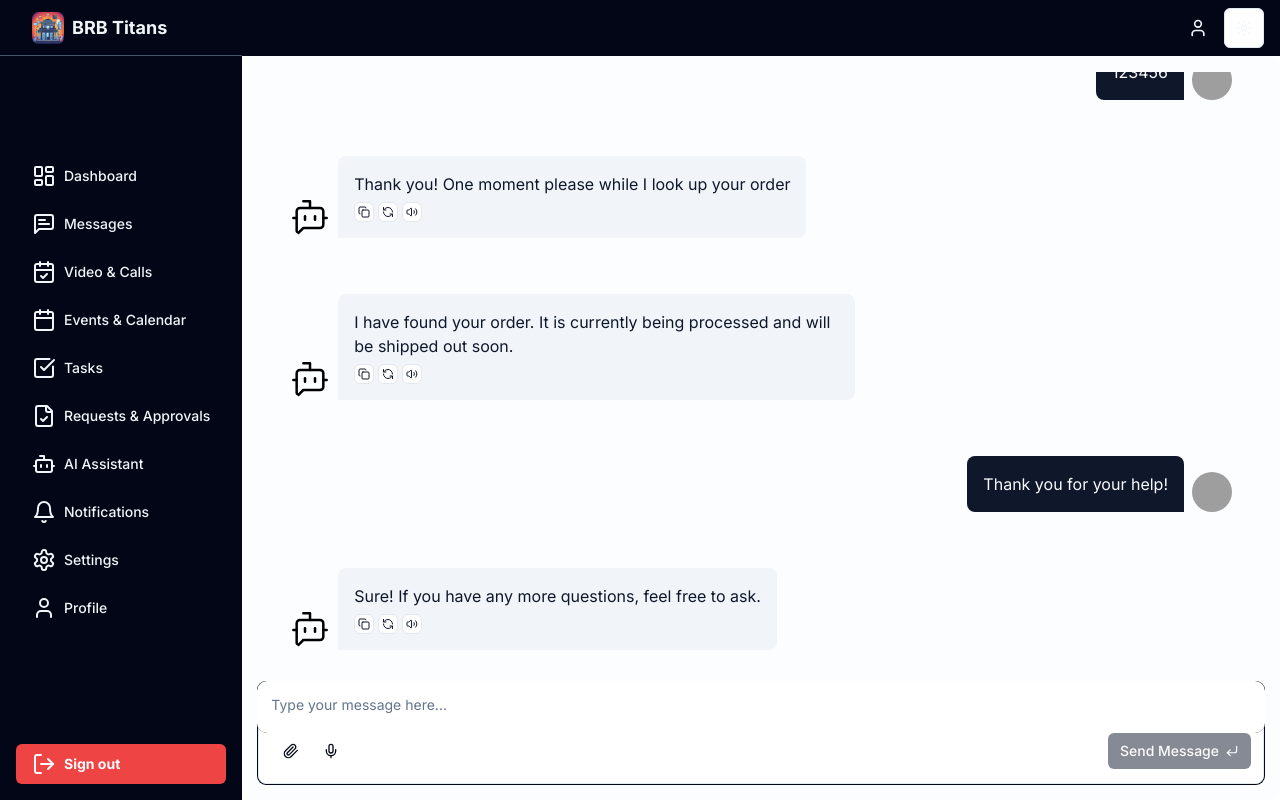
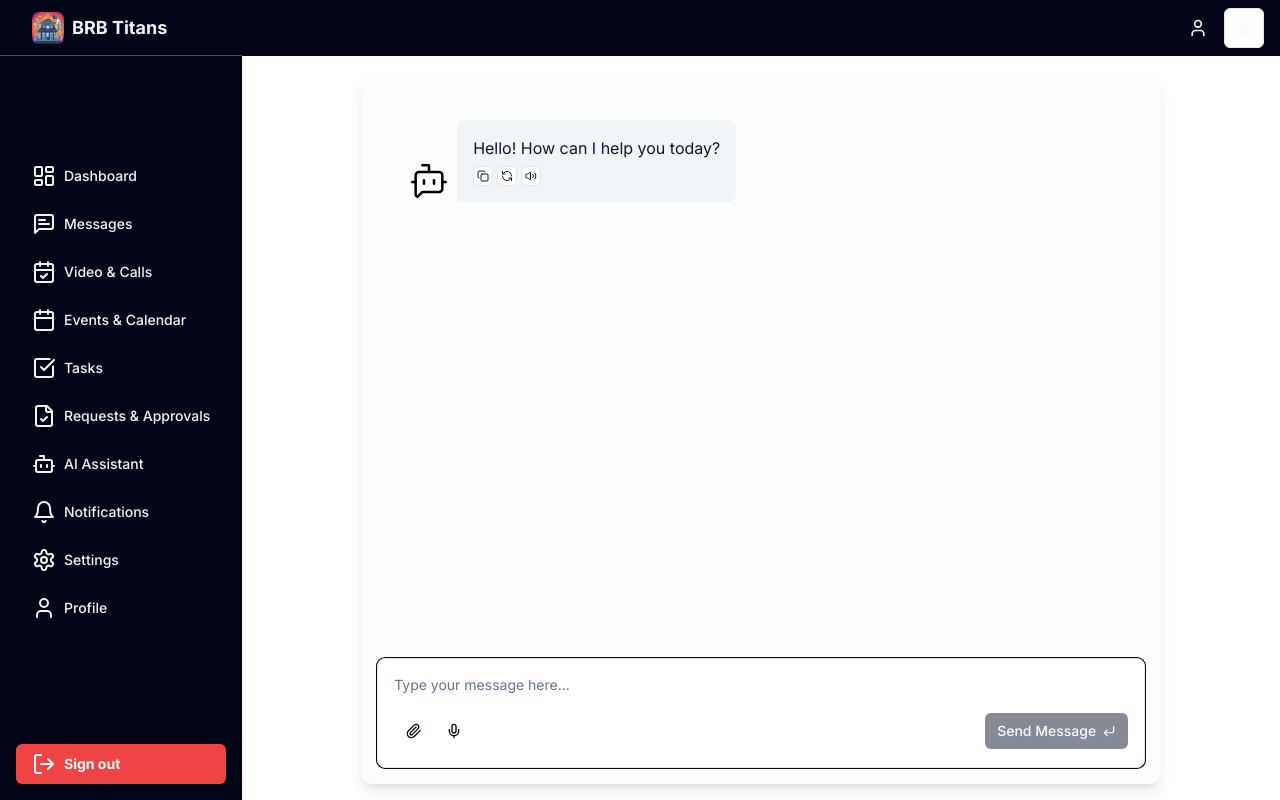
Before and after one commit to Shavkatjon-O/BRB_Hackcelerator_2024_Frontend, a Next.js app: page /dashboard/chatbot in a window 1280 px wide. Built offline with nearby package versions, Linux system fonts and the light colour scheme; grey boxes are pictures that could not be loaded.

Commit message:
feat: ai chatbot

```diff
--- a/src/app/dashboard/chatbot/page.tsx
+++ b/src/app/dashboard/chatbot/page.tsx
@@ -1,15 +1,24 @@
-'use client'
+'use client';
 
 import { Avatar, AvatarFallback, AvatarImage } from "@/components/ui/avatar";
 import { Button } from "@/components/ui/button";
-import { ChatBubble, ChatBubbleAvatar, ChatBubbleMessage } from "@/components/ui/chat/chat-bubble";
+import { ChatBubble, ChatBubbleMessage } from "@/components/ui/chat/chat-bubble";
 import { ChatInput } from "@/components/ui/chat/chat-input";
 import { ChatMessageList } from "@/components/ui/chat/chat-message-list";
 import useChatStore from "@/hooks/useChatStore";
 import { AnimatePresence, motion } from "framer-motion";
 import { CopyIcon, CornerDownLeft, Mic, Paperclip, RefreshCcw, Volume2 } from "lucide-react";
 import { useEffect, useRef, useState } from "react";
+import CoreAPI from "@/lib/coreApi";
 
+interface Message {
+  id: number;
+  avatar: string;
+  name: string;
+  role: "user" | "ai";
+  message: string;
+  isLoading?: boolean;
+}
 
 const ChatAiIcons = [
   {
@@ -35,14 +44,14 @@ export default function Page() {
   const handleInputChange = useChatStore((state) => state.handleInputChange);
   const hasInitialAIResponse = useChatStore((state) => state.hasInitialAIResponse);
   const setHasInitialAIResponse = useChatStore((state) => state.setHasInitialAIResponse);
-  const [isLoading, setisLoading] = useState(false)
+  const [isLoading, setIsLoading] = useState(false);
 
   const messagesContainerRef = useRef<HTMLDivElement>(null);
-
   const inputRef = useRef<HTMLTextAreaElement>(null);
   const formRef = useRef<HTMLFormElement>(null);
 
-  const getMessageVariant = (role: string) => role === "ai" ? "received" : "sent";
+  const getMessageVariant = (role: "user" | "ai") => role === "ai" ? "received" : "sent";
+
   useEffect(() => {
     if (messagesContainerRef.current) {
       messagesContainerRef.current.scrollTop = messagesContainerRef.current.scrollHeight;
@@ -55,10 +64,11 @@ export default function Page() {
     }
   }
 
-  const handleSendMessage = (e: React.FormEvent<HTMLFormElement>) => {
+  const handleSendMessage = async (e: React.FormEvent<HTMLFormElement>) => {
     e.preventDefault();
     if (!input) return;
 
+    // Add user message to the state
     setMessages((messages) => [
       ...messages,
       {
@@ -67,11 +77,35 @@ export default function Page() {
         name: selectedUser.name,
         role: "user",
         message: input,
-      }
+      } as Message
     ]);
 
     setInput("");
     formRef.current?.reset();
+
+    try {
+      setIsLoading(true);
+
+      // Send message to the API
+      const response = await CoreAPI.post("/bot/chat/", { question: input });
+      const botMessage = response.data;
+
+      // Add bot response to the state
+      setMessages((messages) => [
+        ...messages,
+        {
+          id: messages.length + 1,
+          avatar: "/chatbot.svg",
+          name: "ChatBot",
+          role: "ai",
+          message: botMessage,
+        } as Message
+      ]);
+    } catch (error) {
+      console.error("Error sending message:", error);
+    } finally {
+      setIsLoading(false);
+    }
   }
 
   useEffect(() => {
@@ -79,35 +113,40 @@ export default function Page() {
       inputRef.current.focus();
     }
 
-    // Simulate AI response
-    if (!hasInitialAIResponse) {
-      setisLoading(true);
+    // Set initial AI response if no messages are present
+    if (!hasInitialAIResponse && messages.length === 0) {
+      setIsLoading(true);
+      setMessages((prevMessages) => [
+        {
+          id: 1,
+          avatar: "/chatbot.svg",
+          name: "ChatBot",
+          role: "ai",
+          message: "How can I help you today?",
+          isLoading: true,
+        } as Message
+      ]);
+
       setTimeout(() => {
-        setMessages((messages) => [
-          ...messages.slice(0, messages.length - 1),
-          {
-            id: messages.length + 1,
-            avatar: "/chatbot.svg",
-            name: "ChatBot",
-            role: "ai",
-            message: "Sure! If you have any more questions, feel free to ask.",
-          }
+        setMessages((prevMessages) => [
+          ...prevMessages.map((message) =>
+            message.isLoading ? { ...message, isLoading: false } : message
+          )
         ]);
-        setisLoading(false);
+        setIsLoading(false);
         setHasInitialAIResponse(true);
-      }, 2500);
+      }, 2000);
     }
-
   }, []);
 
   return (
-    <div className="h-full w-full">
-      <div className="relative flex h-full flex-col rounded-xl bg-muted/20 dark:bg-muted/40 p-4 lg:col-span-2">
+    <div className="h-full flex justify-center p-4">
+      <div className="w-[800px] relative flex h-full flex-col shadow-lg rounded-xl bg-muted/20 dark:bg-muted/40 p-4 lg:col-span-2">
         <ChatMessageList ref={messagesContainerRef}>
           {/* Chat messages */}
           <AnimatePresence>
             {messages.map((message, index) => {
-              const variant = getMessageVariant(message.role!);
+              const variant = getMessageVariant(message.role as "user" | "ai");
               return (
                 <motion.div
                   key={index}
@@ -127,7 +166,7 @@ export default function Page() {
                   className="flex flex-col gap-2 p-4"
                 >
                   <ChatBubble key={index} variant={variant}>
-                    <Avatar >
+                    <Avatar>
                       <AvatarImage src={message.avatar} alt="Avatar" className={message.role === "ai" ? "dark:invert" : ""} />
                       <AvatarFallback>{message.name}</AvatarFallback>
                     </Avatar>
@@ -165,29 +204,30 @@ export default function Page() {
         <form
           ref={formRef}
           onSubmit={handleSendMessage}
-          className="relative rounded-lg border bg-background focus-within:ring-1 focus-within:ring-ring">
+          className="relative rounded-lg border p-1 bg-background focus-within:ring-1 focus-within:ring-ring"
+        >
           <ChatInput
             ref={inputRef}
             onKeyDown={handleKeyDown}
             onChange={handleInputChange}
             placeholder="Type your message here..."
-            className="min-h-12 resize-none rounded-lg bg-background border-0 p-3 shadow-none focus-visible:ring-0"
+            className="min-h-12 resize-none bg-background border-none rounded-none p-3 shadow-none focus-visible:ring-0"
           />
           <div className="flex items-center p-3 pt-0">
             <Button variant="ghost" size="icon">
               <Paperclip className="size-4" />
               <span className="sr-only">Attach file</span>
             </Button>
-
-
             <Button variant="ghost" size="icon">
               <Mic className="size-4" />
               <span className="sr-only">Use Microphone</span>
             </Button>
-
             <Button
               disabled={!input || isLoading}
-              type="submit" size="sm" className="ml-auto gap-1.5">
+              type="submit"
+              size="sm"
+              className="ml-auto gap-1.5"
+            >
               Send Message
               <CornerDownLeft className="size-3.5" />
             </Button>
--- a/src/app/data.tsx
+++ b/src/app/data.tsx
@@ -123,6 +123,71 @@ export const userData: User[] = [
 ];
 
 export const ChatBotMessages: Message[] = [
+    // {
+    //     id: 1,
+    //     avatar: '/chatbot.svg',
+    //     name: 'ChatBot',
+    //     message: 'Hello! How can I help you today?',
+    //     timestamp: '10:00 AM',
+    //     role: 'ai',
+    // },
+    // {
+    //     id: 2,
+    //     avatar: 'https://avatars.githubusercontent.com/u/114422072?s=400&u=8a176a310ca29c1578a70b1c33bdeea42bf000b4&v=4',
+    //     name: 'Jakob Hoeg',
+    //     message: 'I need help with my order',
+    //     timestamp: '10:01 AM',
+    //     role: 'user',
+    // },
+    // {
+    //     id: 3,
+    //     avatar: '/chatbot.svg',
+    //     name: 'ChatBot',
+    //     message: 'Sure! Please provide me with your order number',
+    //     timestamp: '10:02 AM',
+    //     role: 'ai',
+    // },
+    // {
+    //     id: 4,
+    //     avatar: 'https://avatars.githubusercontent.com/u/114422072?s=400&u=8a176a310ca29c1578a70b1c33bdeea42bf000b4&v=4',
+    //     name: 'Jakob Hoeg',
+    //     message: '123456',
+    //     timestamp: '10:03 AM',
+    //     role: 'user',
+    // },
+    // {
+    //     id: 5,
+    //     avatar: '/chatbot.svg',
+    //     name: 'ChatBot',
+    //     message: 'Thank you! One moment please while I look up your order',
+    //     timestamp: '10:04 AM',
+    //     role: 'ai',
+    // },
+    // {
+    //     id: 6,
+    //     avatar: '/chatbot.svg',
+    //     name: 'ChatBot',
+    //     message: 'I have found your order. It is currently being processed and will be shipped out soon.',
+    //     timestamp: '10:05 AM',
+    //     role: 'ai',
+    // },
+    // {
+    //     id: 7,
+    //     avatar: 'https://avatars.githubusercontent.com/u/114422072?s=400&u=8a176a310ca29c1578a70b1c33bdeea42bf000b4&v=4',
+    //     name: 'Jakob Hoeg',
+    //     message: 'Thank you for your help!',
+    //     timestamp: '10:06 AM',
+    //     role: 'user',
+    // },
+    // {
+    //     id: 8,
+    //     avatar: '/chatbot.svg',
+    //     name: 'ChatBot',
+    //     message: 'You are welcome! Have a great day!',
+    //     isLoading: true,
+    //     timestamp: '10:10 AM',
+    //     role: 'ai',
+    // }
     {
         id: 1,
         avatar: '/chatbot.svg',
@@ -131,63 +196,6 @@ export const ChatBotMessages: Message[] = [
         timestamp: '10:00 AM',
         role: 'ai',
     },
-    {
-        id: 2,
-        avatar: 'https://avatars.githubusercontent.com/u/114422072?s=400&u=8a176a310ca29c1578a70b1c33bdeea42bf000b4&v=4',
-        name: 'Jakob Hoeg',
-        message: 'I need help with my order',
-        timestamp: '10:01 AM',
-        role: 'user',
-    },
-    {
-        id: 3,
-        avatar: '/chatbot.svg',
-        name: 'ChatBot',
-        message: 'Sure! Please provide me with your order number',
-        timestamp: '10:02 AM',
-        role: 'ai',
-    },
-    {
-        id: 4,
-        avatar: 'https://avatars.githubusercontent.com/u/114422072?s=400&u=8a176a310ca29c1578a70b1c33bdeea42bf000b4&v=4',
-        name: 'Jakob Hoeg',
-        message: '123456',
-        timestamp: '10:03 AM',
-        role: 'user',
-    },
-    {
-        id: 5,
-        avatar: '/chatbot.svg',
-        name: 'ChatBot',
-        message: 'Thank you! One moment please while I look up your order',
-        timestamp: '10:04 AM',
-        role: 'ai',
-    },
-    {
-        id: 6,
-        avatar: '/chatbot.svg',
-        name: 'ChatBot',
-        message: 'I have found your order. It is currently being processed and will be shipped out soon.',
-        timestamp: '10:05 AM',
-        role: 'ai',
-    },
-    {
-        id: 7,
-        avatar: 'https://avatars.githubusercontent.com/u/114422072?s=400&u=8a176a310ca29c1578a70b1c33bdeea42bf000b4&v=4',
-        name: 'Jakob Hoeg',
-        message: 'Thank you for your help!',
-        timestamp: '10:06 AM',
-        role: 'user',
-    },
-    {
-        id: 8,
-        avatar: '/chatbot.svg',
-        name: 'ChatBot',
-        message: 'You are welcome! Have a great day!',
-        isLoading: true,
-        timestamp: '10:10 AM',
-        role: 'ai',
-    }
 ];
 
 export type UserData = (typeof userData)[number];
--- a/src/components/ui/chat/chat-input.tsx
+++ b/src/components/ui/chat/chat-input.tsx
@@ -19,7 +19,7 @@ const ChatInput = React.forwardRef<HTMLTextAreaElement, ChatInputProps>(({ class
     onChange={onChange}
     name="message"
     placeholder={placeholder}
-    className={cn("max-h-12 px-4 py-3 bg-background text-sm placeholder:text-muted-foreground focus-visible:outline-none focus-visible:ring-ring disabled:cursor-not-allowed disabled:opacity-50 w-full rounded-md flex items-center h-16 resize-none",
+    className={cn("max-h-12 px-4 py-3 bg-background text-sm placeholder:text-muted-foreground focus-visible:outline-none focus-visible:ring-ring disabled:cursor-not-allowed disabled:opacity-50 w-full flex items-center h-16 resize-none",
       className)}
     {...props}
   />
```
